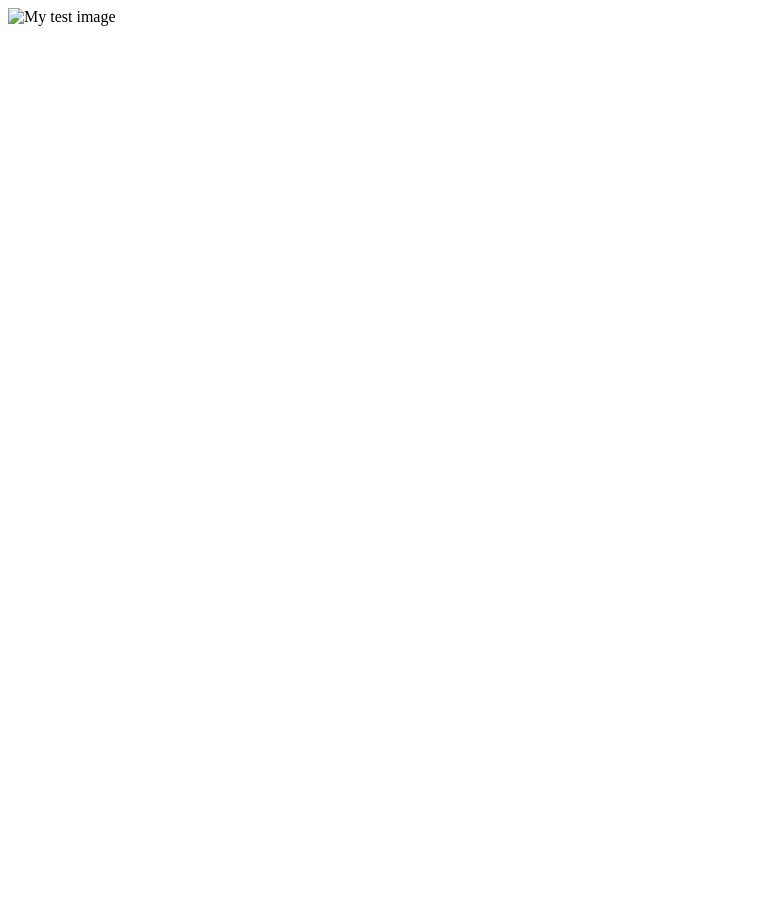
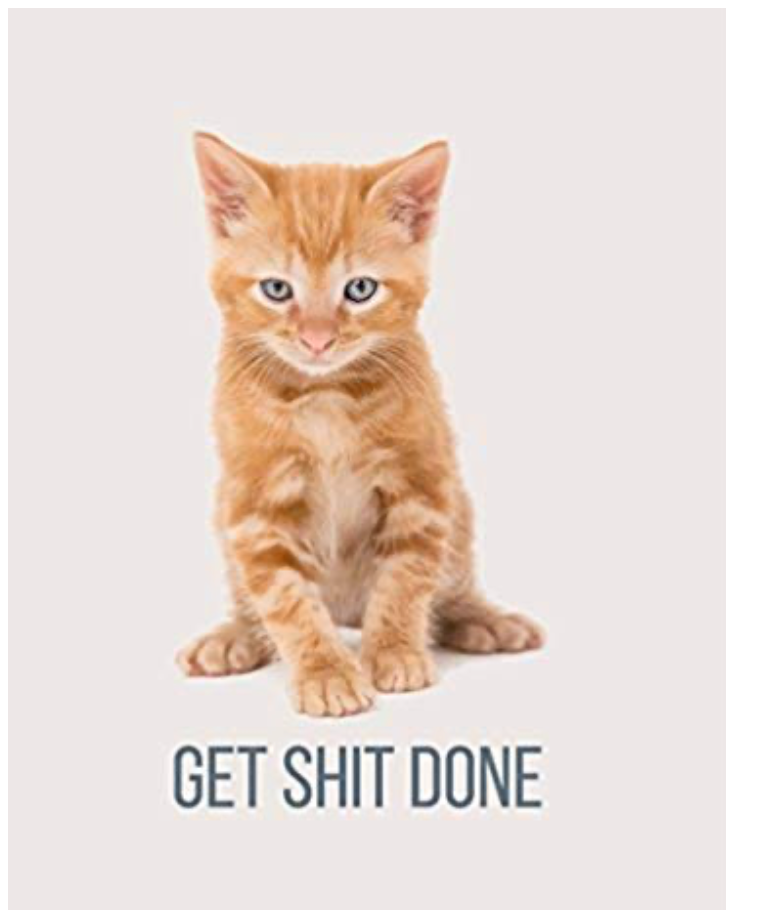
Before and after one commit to niallmusonda/niallmusonda.github.io, a plain HTML site: page index.html in a window 1280 px wide. Shown: the whole page, without its empty margins (0-781 px from the left). Before the commit the page ends 800 px from the top, so only its background shows below. Drawn offline with Linux system fonts and the light colour scheme.

Commit message:
in the repository

```diff
--- a/index.html
+++ b/index.html
@@ -4,6 +4,6 @@
     <title>Niall's INST377 Spring Test Page</title>
   </head>
   <body>
-    <img src="documents/github/niallmusonda.github.io/images/cat.png" alt="My test image">
+    <img src="niallmusonda.github.io/images/cat.png" alt="My test image">
   </body>
 </html>
```
